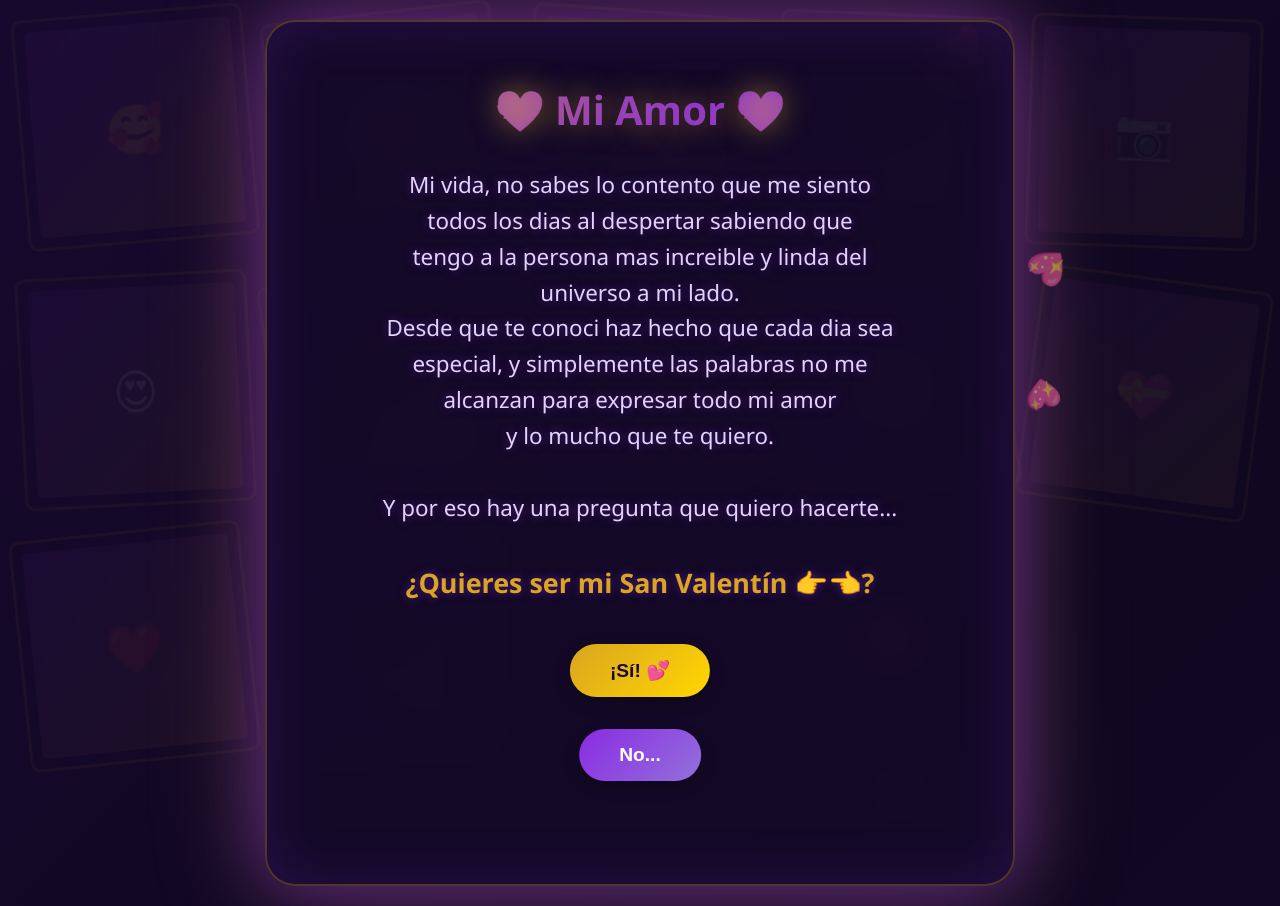
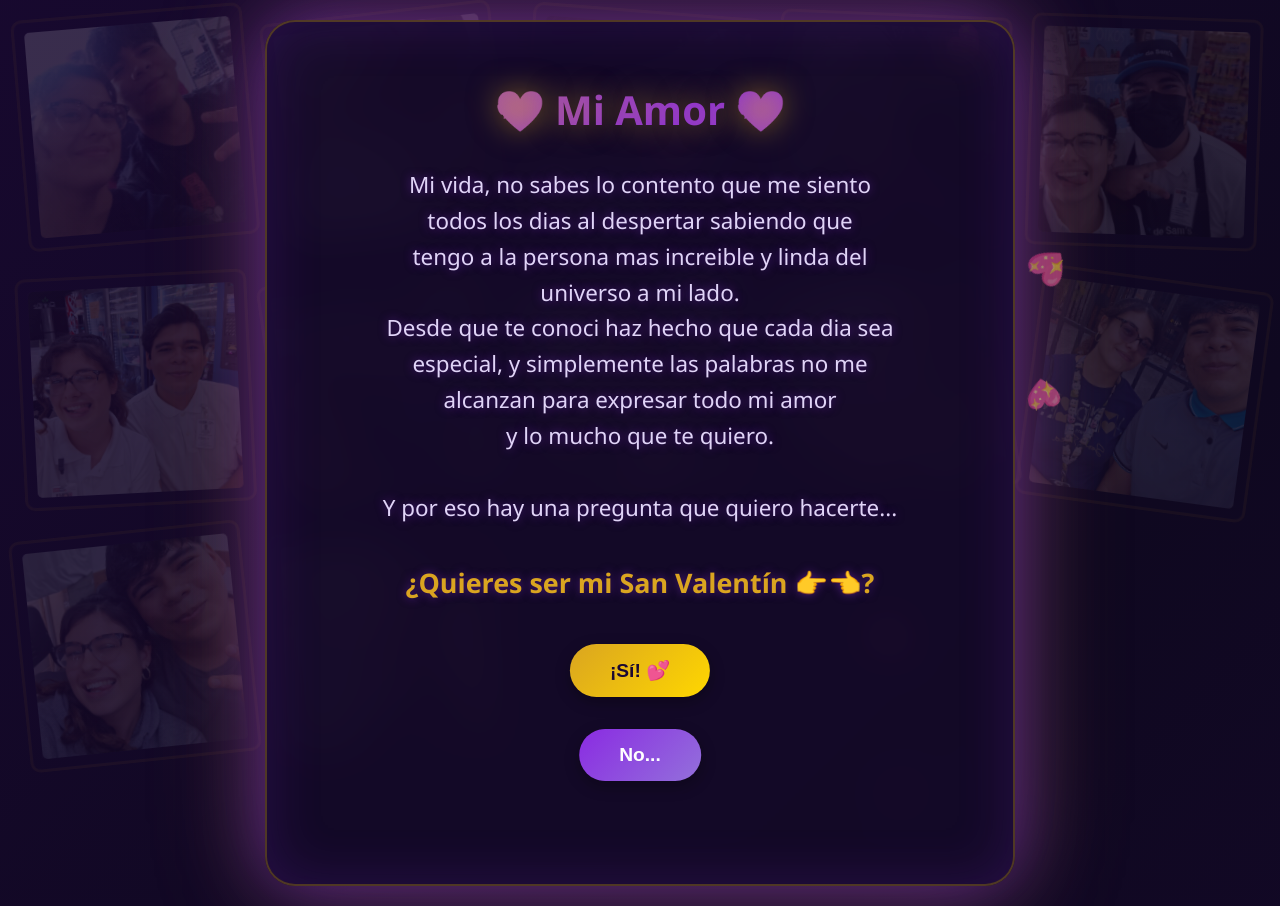
Before and after one commit to MoisesCR20/YajisValentine-sDay, a plain HTML site: page index.html in a window 1280 px wide. Drawn offline with Linux system fonts and the light colour scheme.

Commit message:
Fix HTML encoding issues in index.html

```diff
--- a/index.html
+++ b/index.html
@@ -337,7 +337,7 @@
                 placeholder.textContent = emojis[Math.floor(Math.random() * emojis.length)];
 
                 // Aquí puedes reemplazar el placeholder con tus fotos reales
-                // placeholder.innerHTML = `<img src="tu-foto-${i+1}.jpg" style="width:100%; height:100%; object-fit:cover; border-radius:5px;">`;
+                placeholder.innerHTML = `<img src="fotos/foto${i+1}.jpg" style="width:100%; height:100%; object-fit:cover; border-radius:5px;">`;
 
                 frame.appendChild(placeholder);
                 gallery.appendChild(frame);
```
